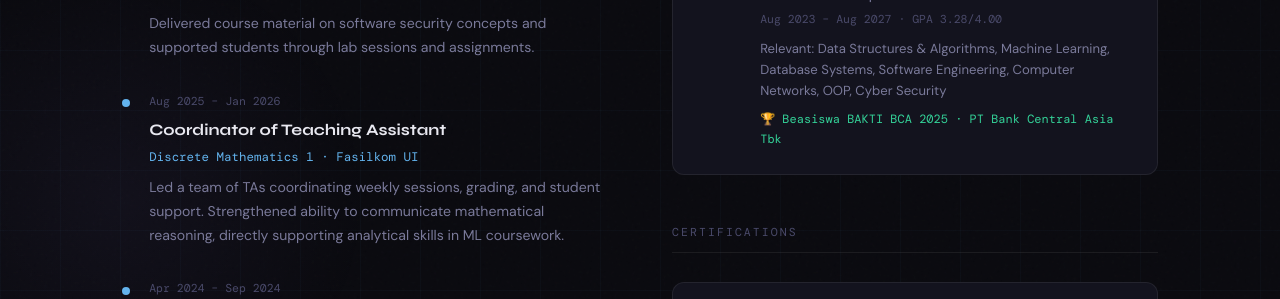
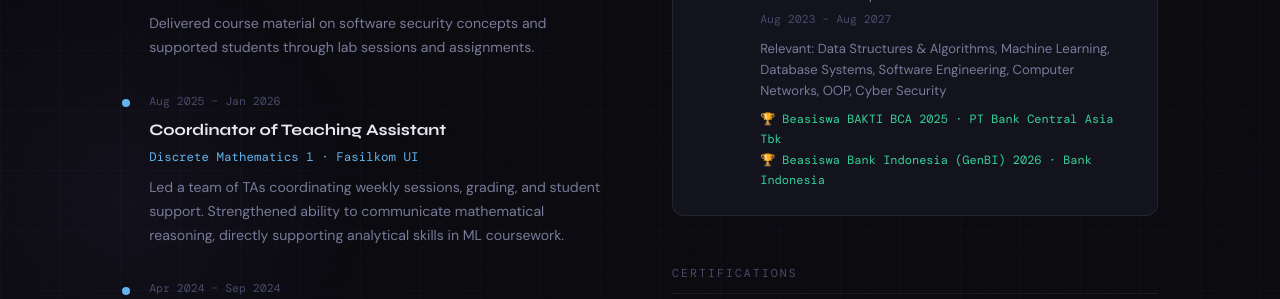
Before and after one commit to cjoyy/cjoyy.github.io, a plain HTML site: page experience.html in a window 1280 px wide. Shown: the part 430-729 px from the top of the page. Drawn offline with nearby package versions, Linux system fonts and the light colour scheme; a web font is replaced by a local one.

Commit message:
update experience

```diff
--- a/experience.html
+++ b/experience.html
@@ -91,9 +91,10 @@
           <div>
             <h3>Universitas Indonesia</h3>
             <div class="edu-degree">Bachelor of Computer Science</div>
-            <div class="edu-period">Aug 2023 – Aug 2027 · GPA 3.28/4.00</div>
+            <div class="edu-period">Aug 2023 – Aug 2027</div>
             <div class="edu-courses">Relevant: Data Structures &amp; Algorithms, Machine Learning, Database Systems, Software Engineering, Computer Networks, OOP, Cyber Security</div>
             <div class="edu-scholarship">🏆 Beasiswa BAKTI BCA 2025 · PT Bank Central Asia Tbk</div>
+            <div class="edu-scholarship">🏆 Beasiswa Bank Indonesia (GenBI) 2026 · Bank Indonesia</div>
           </div>
         </div>
 
```
